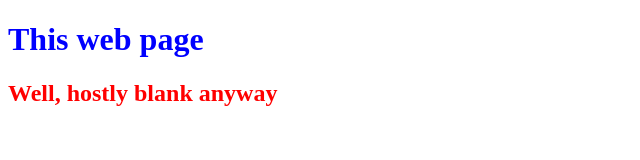
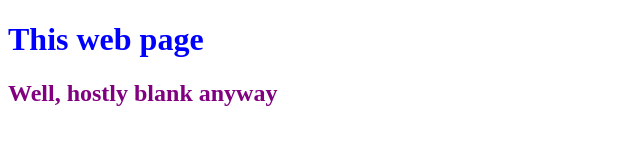
Before and after one commit to shaoyongfeng/0main_openSAP_repro, a plain HTML site: page index.html in a window 1280 px wide. Shown: the whole page, without its empty margins (0-640 px from the left). Drawn offline with Linux system fonts and the light colour scheme.

Commit message:
change to purple

```diff
--- a/index.html
+++ b/index.html
@@ -8,6 +8,6 @@
 	</head>
 	<body>
 		<h1 style = "color:blue">This web page</h1>
-		<h2 style="color:red">Well, hostly blank anyway</h2>
+		<h2 style="color:purple">Well, hostly blank anyway</h2>
 	</body>
 </html>
```
